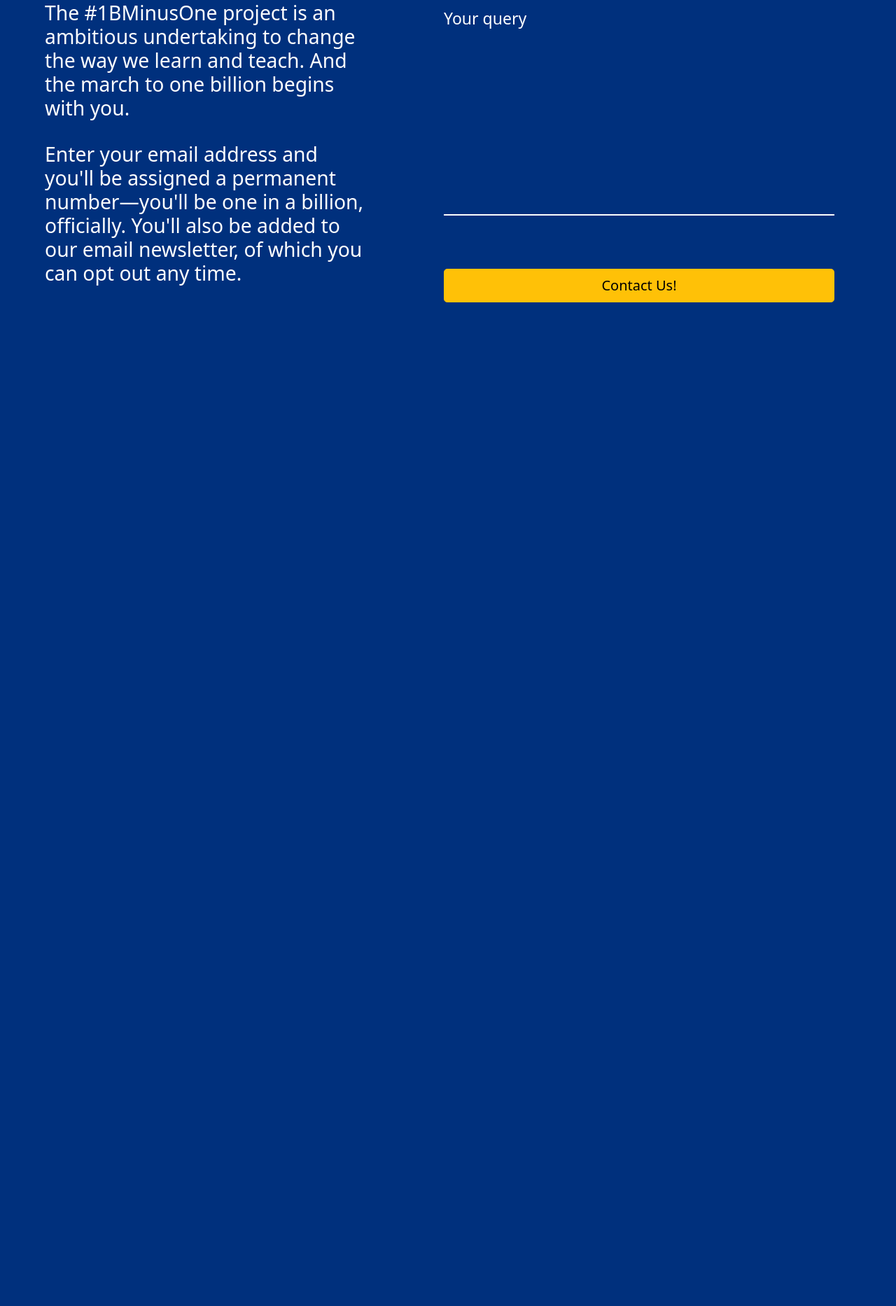
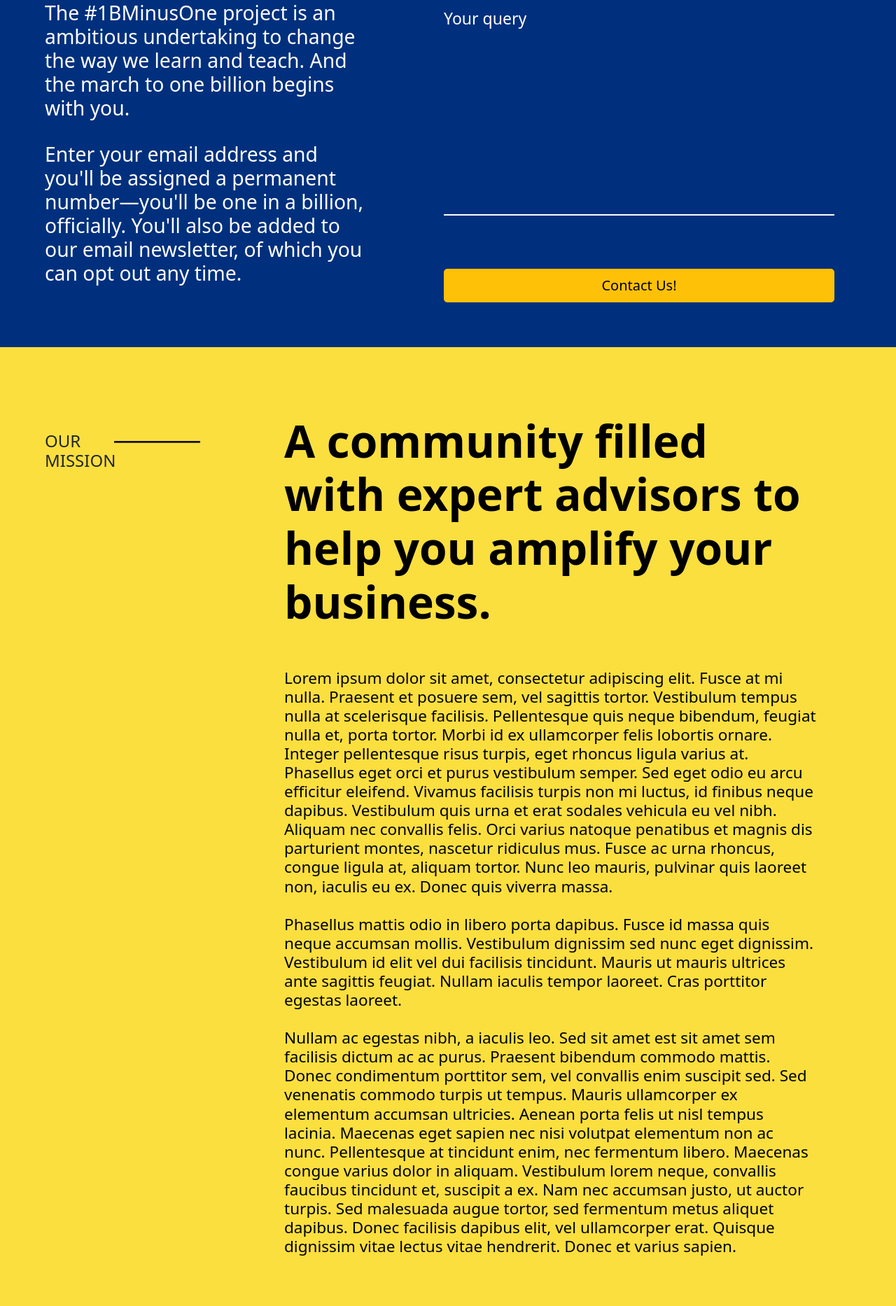
Before and after one commit to Mvk122/Warisan-Nexus-Website, a Flask app: page / in a window 1280 px wide. Shown: the part 2472-4338 px from the top of the page at 70% size. Before the commit the page ends 2904 px from the top, so only its background shows below. Run offline with Flask 2, Linux system fonts and the light colour scheme.

Commit message:
Added our story section and design element

```diff
--- a/static/styles/cover.css
+++ b/static/styles/cover.css
@@ -19,6 +19,13 @@ textarea {
     font-weight: 500;
 }
 
+.black-header-text {
+    color: black;
+    font-size: calc(60% + 3vw + 2vh);
+    font-weight: 600;
+
+}
+
 .subtext {
     color: grey;
     font-size: calc(60% + 0.9vw + 0.9vh);
@@ -30,6 +37,12 @@ textarea {
     font-size: calc(60% + 0.9vw + 0.9vh);
     padding-top: 1em;
 
+}
+
+.mission-statement-subtext {
+    color: black;
+    font-size: calc(50% + 0.7vw + 0.7vh);
+    line-height: 1.2em;
 }
 
 .secondary-text {
@@ -160,7 +173,23 @@ input {
     width: 100%;
     font-size: 14px;
     font-family: inherit;
-  }
+}
+
+.mission-statement {
+    background-color: #fbdf3f;
+    padding-right: 4em;
+    padding-left: 4em;
+    padding-top: 6em;
+    padding-bottom: 4em;
+}
+
+.div-line {
+    width: 100%;
+    height: 2px;
+    border: 1px solid #000000;
+    background-color: #000000;
+    transform: translate(-3em, 0.9em);
+}
 
 @media (min-width: 768px) {
     .navbar-toggle-visible {
@@ -186,4 +215,8 @@ input {
         padding-left: 1em;
         padding-right: 1em ;
     }
+
+    .div-line {
+        transform: translate(-1em, 0.9em);
+    }
 }
--- a/templates/pages/index.html
+++ b/templates/pages/index.html
@@ -143,6 +143,38 @@
         </div>
     </div>
 
+    <div class="container-fluid mission-statement">
+        <div class="row">
+            <div class="col-lg-3 col-md-12">
+                <div class="row pt-lg-4">
+                    <div class="col-6">
+                        <h4>OUR MISSION</h4>
+                    </div>
+                    <div class="col-6">
+                        <div class="div-line"></div>
+                    </div>
+                </div>
+            </div>
+            <div class="col-lg-9 col-md-12">
+                <div class="px-lg-5">
+                    <div>
+                        <h1 class="display-1 black-header-text">
+                            A community filled with expert advisors to help you amplify your business.
+                        </h1>
+                    </div>
+                    <div class="pt-5">
+                        <h5 class="display-2 mission-statement-subtext">
+                            Lorem ipsum dolor sit amet, consectetur adipiscing elit. Fusce at mi nulla. Praesent et posuere sem, vel sagittis tortor. Vestibulum tempus nulla at scelerisque facilisis. Pellentesque quis neque bibendum, feugiat nulla et, porta tortor. Morbi id ex ullamcorper felis lobortis ornare. Integer pellentesque risus turpis, eget rhoncus ligula varius at. Phasellus eget orci et purus vestibulum semper. Sed eget odio eu arcu efficitur eleifend. Vivamus facilisis turpis non mi luctus, id finibus neque dapibus. Vestibulum quis urna et erat sodales vehicula eu vel nibh. Aliquam nec convallis felis. Orci varius natoque penatibus et magnis dis parturient montes, nascetur ridiculus mus. Fusce ac urna rhoncus, congue ligula at, aliquam tortor. Nunc leo mauris, pulvinar quis laoreet non, iaculis eu ex. Donec quis viverra massa.
+                            <br><br>
+                            Phasellus mattis odio in libero porta dapibus. Fusce id massa quis neque accumsan mollis. Vestibulum dignissim sed nunc eget dignissim. Vestibulum id elit vel dui facilisis tincidunt. Mauris ut mauris ultrices ante sagittis feugiat. Nullam iaculis tempor laoreet. Cras porttitor egestas laoreet.
+                            <br><br>
+                            Nullam ac egestas nibh, a iaculis leo. Sed sit amet est sit amet sem facilisis dictum ac ac purus. Praesent bibendum commodo mattis. Donec condimentum porttitor sem, vel convallis enim suscipit sed. Sed venenatis commodo turpis ut tempus. Mauris ullamcorper ex elementum accumsan ultricies. Aenean porta felis ut nisl tempus lacinia. Maecenas eget sapien nec nisi volutpat elementum non ac nunc. Pellentesque at tincidunt enim, nec fermentum libero. Maecenas congue varius dolor in aliquam. Vestibulum lorem neque, convallis faucibus tincidunt et, suscipit a ex. Nam nec accumsan justo, ut auctor turpis. Sed malesuada augue tortor, sed fermentum metus aliquet dapibus. Donec facilisis dapibus elit, vel ullamcorper erat. Quisque dignissim vitae lectus vitae hendrerit. Donec et varius sapien.                         </h5>
+                    </div>
+                </div>
+            </div>
+        </div>
+    </div>
+
     <script src="https://cdn.jsdelivr.net/npm/bootstrap@5.1.3/dist/js/bootstrap.bundle.min.js"
         integrity="sha384-ka7Sk0Gln4gmtz2MlQnikT1wXgYsOg+OMhuP+IlRH9sENBO0LRn5q+8nbTov4+1p"
         crossorigin="anonymous"></script>
```
